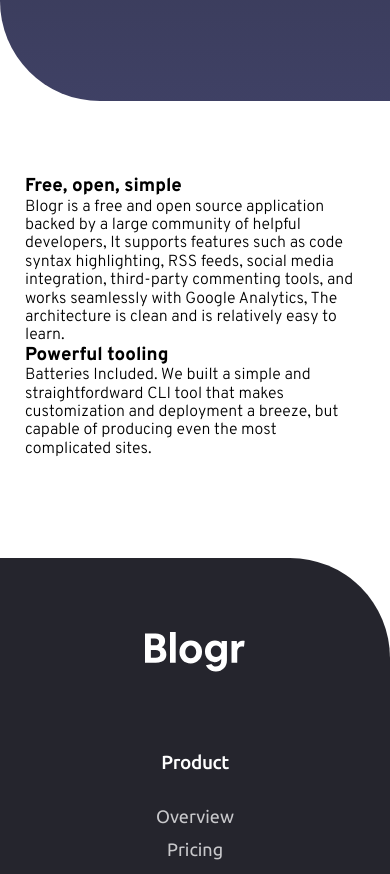
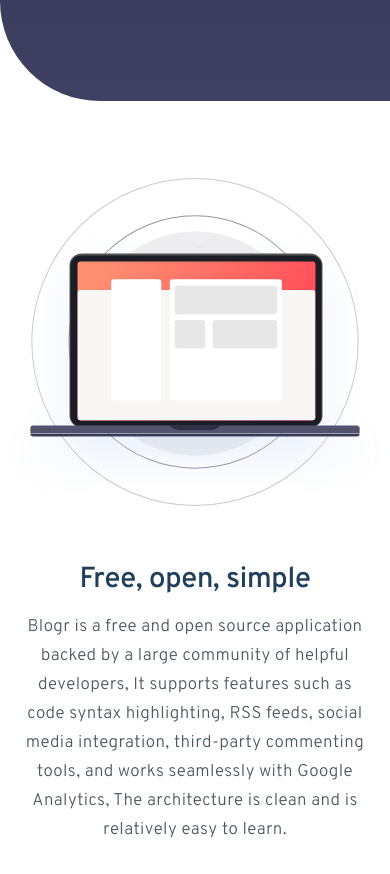
Before and after one commit to rodolfomayora/blogr-landing-page, a Next.js app: page /Home in a window 390 px wide. Shown: the part 2723-3597 px from the top of the page. Built offline with nearby package versions, Linux system fonts and the light colour scheme.

Commit message:
BLP-13: Feature Section 2 Mobile

```diff
--- a/pages/Home/index.tsx
+++ b/pages/Home/index.tsx
@@ -83,17 +83,24 @@ const Home: FC = () => (
       {/* Feature Section 2 */}
       <div className={style.featureSection2}>
         <Container>
-          <section>
-            <h3>Free, open, simple</h3>
-            <p>Blogr is a free and open source application backed by a large community of helpful developers, It supports features such as code syntax highlighting, RSS feeds, social media integration, third-party commenting tools, and works seamlessly with Google Analytics, The architecture is clean and is relatively easy to learn.</p>
+          <div className={style.imageWrapper}>
+            <img className={style.sectionImage}
+              src="/images/svg/illustration-laptop-mobile.svg"
+              alt="Illustation Editor Mobile"
+            />
+          </div>
+          <section className={style.feature}>
+            <h3 className={style.featureTitle}>Free, open, simple</h3>
+            <p className={style.description}>Blogr is a free and open source application backed by a large community of helpful developers, It supports features such as code syntax highlighting, RSS feeds, social media integration, third-party commenting tools, and works seamlessly with Google Analytics, The architecture is clean and is relatively easy to learn.</p>
           </section>
 
-          <section>
-            <h3>Powerful tooling</h3>
-            <p>Batteries Included. We built a simple and straightfordward CLI tool that makes customization and deployment a breeze, but capable of producing even the most complicated sites.</p>
+          <section className={style.feature}>
+            <h3 className={style.featureTitle}>Powerful tooling</h3>
+            <p className={style.description}>Batteries Included. We built a simple and straightfordward CLI tool that makes customization and deployment a breeze, but capable of producing even the most complicated sites.</p>
           </section>
         </Container>
       </div>
+
     </main>
   </Layout>
 );
--- a/pages/Home/style.module.scss
+++ b/pages/Home/style.module.scss
@@ -333,13 +333,54 @@
     }
   }
 
-
-
-
 /* Features Section 2
    ================================*/
   .featureSection2 {
-    padding-top: 75px;
+    position: relative;
+    z-index: 0;
+    padding-top: 60px;
     padding-bottom: 100px;
+
+    .sectionImage {
+      position: relative;
+      left: 50%;
+      transform: translateX(-50%);
+      max-width: none;
+      width: 500px;
+      margin-bottom: 36px;
+    }
+
+    .feature:first-of-type ~ * { margin-top: 46px; }
+
+    .featureTitle {
+      color: $primary-veryDarkBlue;
+      font-size: 29px;
+      font-weight: 600;
+      letter-spacing: -0.2px;
+      margin-bottom: 16px;
+      text-align: center;
+    }
+
+    .description {
+      font-size: 17px;
+      text-align: center;
+      font-weight: 300;
+      line-height: 29px;
+      letter-spacing: 0.4px;
+      color: $neutral-veryDarkGrayishBlue;
+    }
+
+    @include  medium {
+      .featureTitle {
+        padding: 0;
+        margin-bottom: 25px;
+      }
+
+      .featureTitle,
+      .description { text-align: left; }
+
+      .description { letter-spacing: 0.1px; }
+    }
+
   }
 }
```
